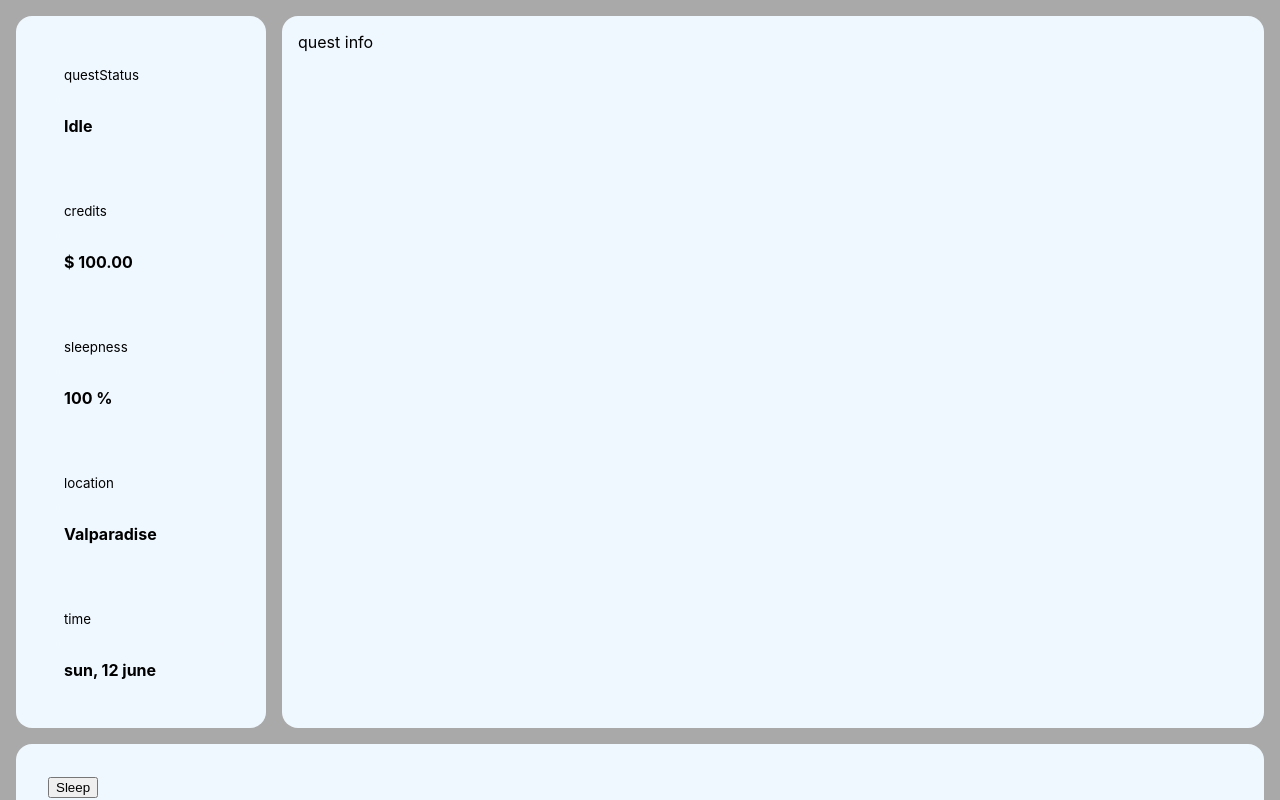
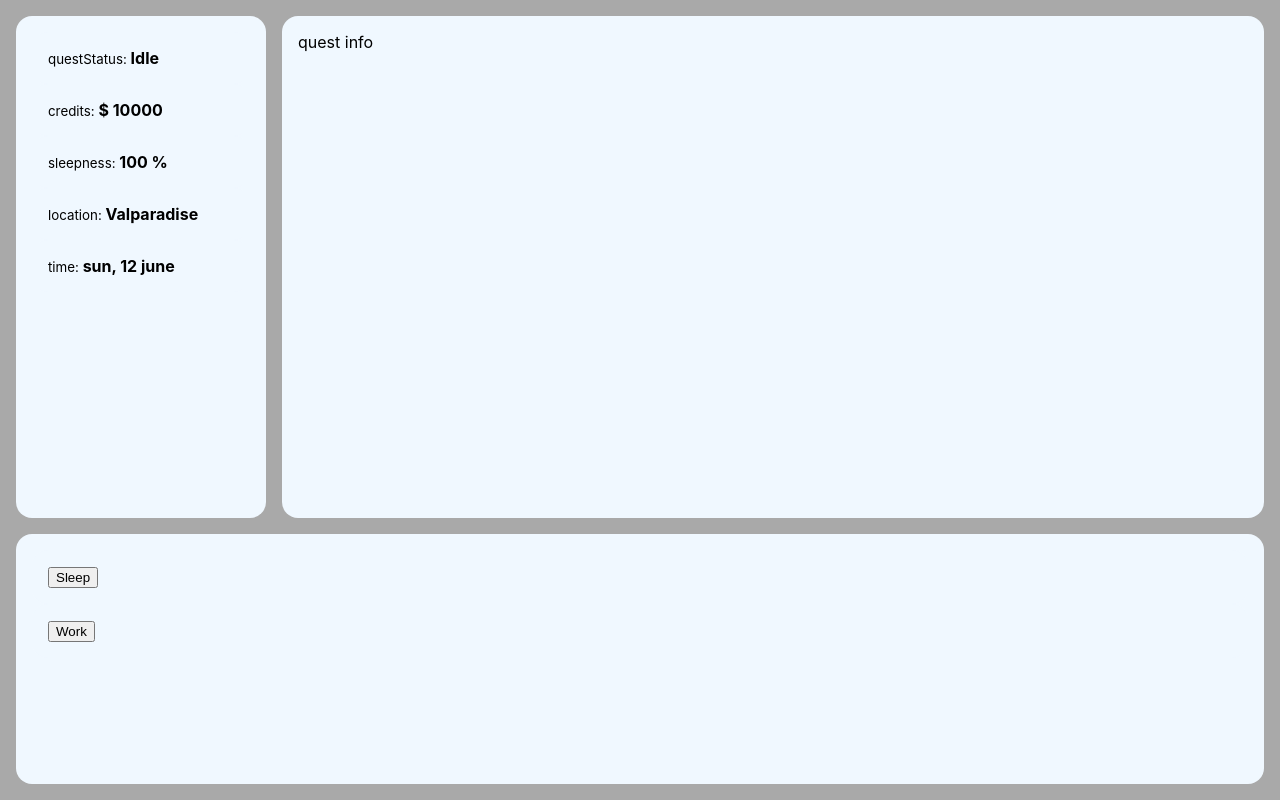
Before and after one commit to miguelbrieva/adventure, a React (Create React App) app: page / in a window 1280 px wide. Shown: the top 800 px of the page. Built offline with nearby package versions, Linux system fonts and the light colour scheme; the HTML template or start-up script is replaced by a standard one.

Commit message:
add context

```diff
--- a/src/App.tsx
+++ b/src/App.tsx
@@ -1,13 +1,16 @@
 import './App.css';
 import Options from './components/Options';
 import Status from './components/Status';
+import { StatusProvider } from './contexts/StatusProvider';
 
 function App() {
   return (
     <div className="App">
-      < Status />
-      <div className="quest-info">quest info</div>
-      < Options />
+      <StatusProvider>
+        < Status />
+        <div className="quest-info">quest info</div>
+        < Options />
+      </StatusProvider>
     </div>
   );
 }
--- a/src/components/Options/index.tsx
+++ b/src/components/Options/index.tsx
@@ -1,5 +1,4 @@
-import React, { useContext } from 'react';
-import { StatusContext } from '../../contexts';
+import { useStatus } from '../../hooks/useStatus';
 import Button from '../Button'
 
 export interface OptionsInterface {
@@ -14,32 +13,35 @@ const options: OptionsInterface = {
 }
 
 function Options() {
-  const status = useContext(StatusContext)
+  const {status, dispatch} = useStatus()
 
   const handleOption = (event: any) => {
     const chosenOption = event.target.textContent
 
     switch (chosenOption) {
       case options.sleep:
-        if (status.sleepness === 100)
+        if (status.sleepness === 100) {
+          console.log("TODO: Can't Sleep")
           break
+        }
         if (typeof status.sleepness === 'number') {
-          status.sleepness += 10
+          dispatch({type: "sleep"})
         }
-          break
+        break
       case options.work:
         if (status.sleepness === 0) {
           console.log("TODO: Can't Work")
           break
         }
         if (typeof status.sleepness === 'number') {
-          status.sleepness -= 10
+          dispatch({type: "work"})
         }
-          break
+        break
       default:
         console.log(`Not a valid option`)
     }
   }
+
   return (
     <div className="options">
       {/* <Button>Back</Button> */}
--- a/src/components/Status/index.tsx
+++ b/src/components/Status/index.tsx
@@ -1,27 +1,22 @@
-import React, { useContext } from "react";
-import { StatusContext } from "../../contexts";
+import { useStatus } from "../../hooks/useStatus";
 
 function Status() {
-    const status = useContext(StatusContext)
+    const {status} = useStatus()
+
     return (
         <div className="status">
-            {Object.keys(status).map((arg) => {
-                return <div key={arg}>
-                    <div>
-                        <small>{arg}</small>
-                    </div>
-                    <div>
+            {Object.keys(status).map((arg) => (
+                    <div key={arg}>
+                        <small>{arg}: </small>
                         <strong>
                             {status[arg] === status.credits ? '$ ' : ''}
                             {status[arg]}
                             {status[arg] === status.sleepness ? ' %' : ''}
                         </strong>
                     </div>
-                </div>
-            })
-            }
+                ))}
         </div>
-    );
+    )
 }
 
 export default Status;
--- /dev/null
+++ b/src/contexts/StatusContext.tsx
@@ -0,0 +1,9 @@
+import {createContext} from "react"
+import {StatusState} from '../interfaces/interfaces'
+
+export type StatusContextProps = {
+  status: StatusState,
+  dispatch: any
+}
+
+export const StatusContext = createContext<StatusContextProps>({} as StatusContextProps)
--- /dev/null
+++ b/src/contexts/StatusProvider.tsx
@@ -0,0 +1,26 @@
+import {useReducer} from "react"
+import {StatusState} from '../interfaces/interfaces'
+import {StatusContext} from "./StatusContext"
+import {statusReducer} from './StatusReducer'
+
+export const INITIAL_STATE: StatusState = {
+  questStatus: "Idle",
+  credits: 10000,
+  sleepness: 100,
+  location: "Valparadise",
+  time: "sun, 12 june",
+}
+
+interface Props {
+  children?: JSX.Element | JSX.Element[]
+}
+
+export const StatusProvider = ({children}: Props) => {
+  const [status, dispatch] = useReducer(statusReducer, INITIAL_STATE)
+
+  return (
+    <StatusContext.Provider value={{status, dispatch}}>
+      {children}
+    </StatusContext.Provider>
+  )
+}
--- /dev/null
+++ b/src/contexts/StatusReducer.ts
@@ -0,0 +1,23 @@
+import { StatusState } from "../interfaces/interfaces"
+
+type StatusAction =
+  | {type: 'sleep'}
+  | {type: 'work'}
+
+export const statusReducer = (state: StatusState, action: StatusAction): StatusState => {
+  console.log({action})
+  switch (action.type) {
+    case 'sleep':
+      return {
+        ...state,
+        sleepness: state.sleepness + 10,
+      }
+    case 'work':
+      return {
+        ...state,
+        sleepness: state.sleepness - 10,
+      }
+    default:
+      return state
+  }
+}
--- /dev/null
+++ b/src/hooks/useStatus.ts
@@ -0,0 +1,11 @@
+import { useContext } from "react"
+import { StatusContext } from "../contexts/StatusContext"
+
+export const useStatus = () => {
+  const {status, dispatch} = useContext(StatusContext)
+
+  return {
+    status,
+    dispatch,
+  }
+}
--- /dev/null
+++ b/src/interfaces/interfaces.ts
@@ -0,0 +1,8 @@
+export interface StatusState {
+  // questStatus: string;
+  // credits: number;
+  // sleepness: number;
+  // location: string;
+  // time: string;
+  [key: string] : any;
+}
```
Also changed, not shown: src/contexts/index.ts (line endings or trailing spaces).
